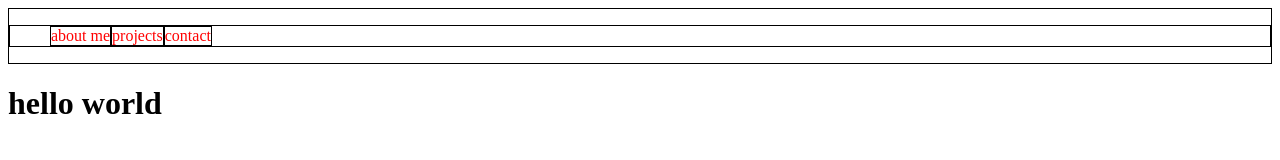
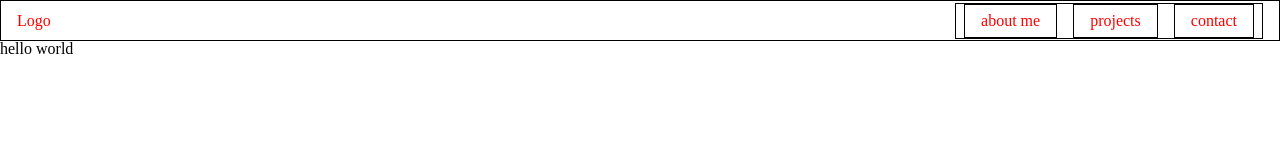
Before and after one commit to J-Saun/portfolio, a plain HTML site: page index.html in a window 1280 px wide. Drawn offline with Linux system fonts and the light colour scheme.

Commit message:
added meyers reset to css

```diff
--- a/index.html
+++ b/index.html
@@ -10,10 +10,12 @@
     <title>Portfolio</title>
     <meta name="description" content="" />
     <meta name="viewport" content="width=device-width, initial-scale=1" />
-    <link rel="stylesheet" href="styles.css" />
+    <link rel="stylesheet" href="styles/meyer_reset.css" />
+    <link rel="stylesheet" href="styles/app.css" />
   </head>
   <body>
     <nav>
+      <a>Logo</a>
       <ul>
         <li><a>about me</a></li>
         <li><a>projects</a></li>
--- a/styles.css
+++ /dev/null
@@ -1,13 +0,0 @@
-nav {
-  color: red;
-  border: 1px solid black;
-}
-nav ul {
-  border: 1px solid black;
-  display: flex;
-}
-nav li {
-  border: 1px solid black;
-  display: flex;
-  text-decoration: none;
-}
--- /dev/null
+++ b/styles/app.css
@@ -0,0 +1,18 @@
+nav {
+  color: red;
+  padding: 0.1em 1em;
+  display: flex;
+  align-items: center;
+  justify-content: space-between;
+  border: 1px solid black;
+}
+nav ul {
+  display: flex;
+  border: 1px solid black;
+}
+nav li {
+  cursor: pointer;
+  border: 1px solid black;
+  margin: 0 0.5em;
+  padding: 0.5em 1em;
+}
--- /dev/null
+++ b/styles/meyer_reset.css
@@ -0,0 +1,129 @@
+/* http://meyerweb.com/eric/tools/css/reset/
+   v2.0 | 20110126
+   License: none (public domain)
+*/
+
+html,
+body,
+div,
+span,
+applet,
+object,
+iframe,
+h1,
+h2,
+h3,
+h4,
+h5,
+h6,
+p,
+blockquote,
+pre,
+a,
+abbr,
+acronym,
+address,
+big,
+cite,
+code,
+del,
+dfn,
+em,
+img,
+ins,
+kbd,
+q,
+s,
+samp,
+small,
+strike,
+strong,
+sub,
+sup,
+tt,
+var,
+b,
+u,
+i,
+center,
+dl,
+dt,
+dd,
+ol,
+ul,
+li,
+fieldset,
+form,
+label,
+legend,
+table,
+caption,
+tbody,
+tfoot,
+thead,
+tr,
+th,
+td,
+article,
+aside,
+canvas,
+details,
+embed,
+figure,
+figcaption,
+footer,
+header,
+hgroup,
+menu,
+nav,
+output,
+ruby,
+section,
+summary,
+time,
+mark,
+audio,
+video {
+  margin: 0;
+  padding: 0;
+  border: 0;
+  font-size: 100%;
+  font: inherit;
+  vertical-align: baseline;
+}
+/* HTML5 display-role reset for older browsers */
+article,
+aside,
+details,
+figcaption,
+figure,
+footer,
+header,
+hgroup,
+menu,
+nav,
+section {
+  display: block;
+}
+body {
+  line-height: 1;
+}
+ol,
+ul {
+  list-style: none;
+}
+blockquote,
+q {
+  quotes: none;
+}
+blockquote:before,
+blockquote:after,
+q:before,
+q:after {
+  content: "";
+  content: none;
+}
+table {
+  border-collapse: collapse;
+  border-spacing: 0;
+}
```
